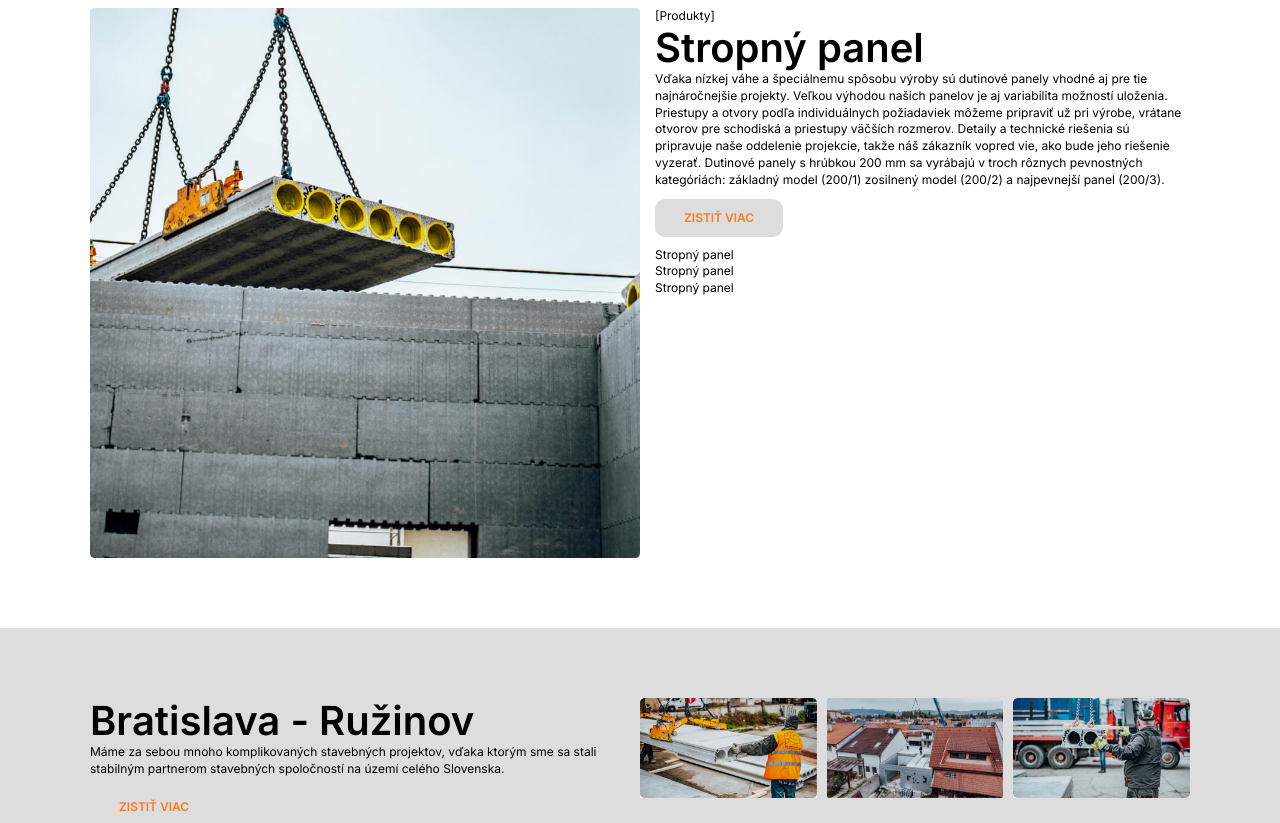
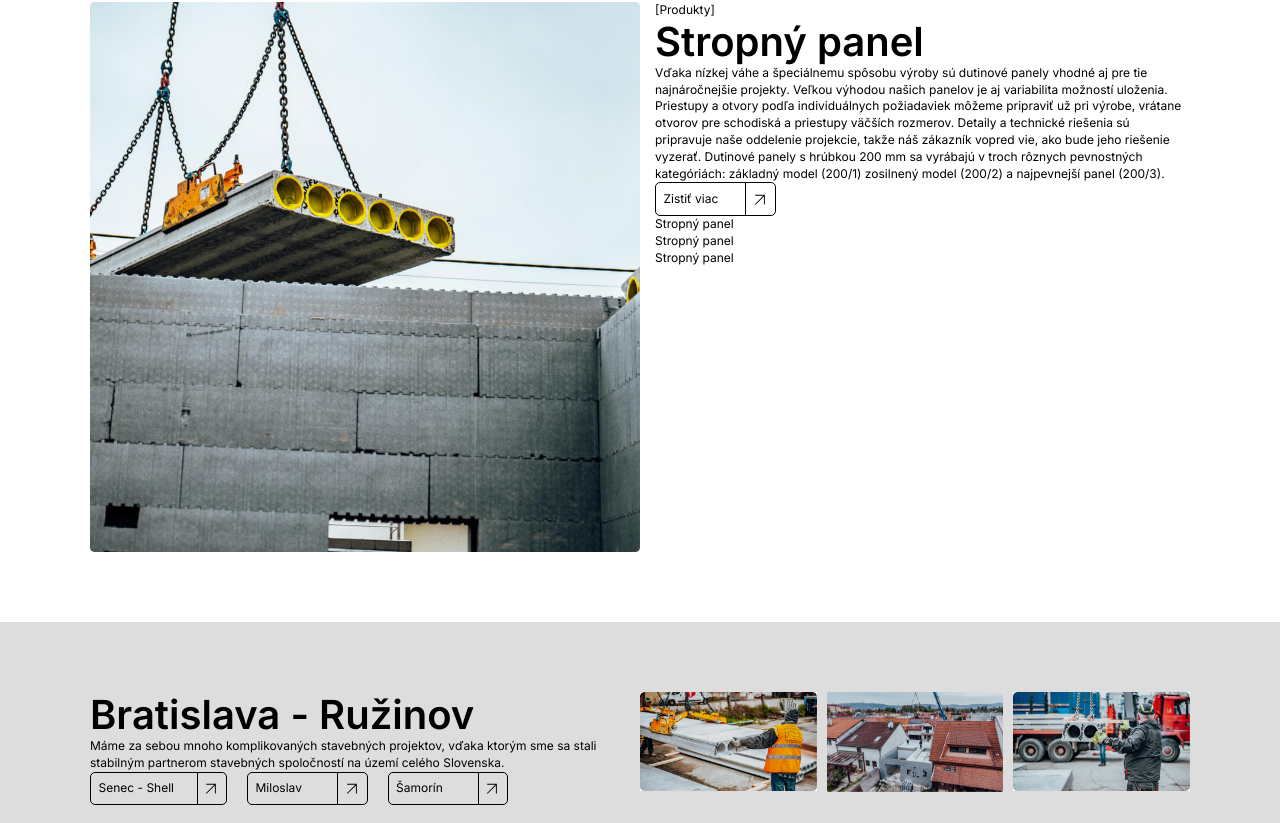
Before and after one commit to xkolumber/strop, a Next.js app: page / in a window 1280 px wide. Shown: the part 1911-2734 px from the top of the page. Built offline with nearby package versions, Linux system fonts and the light colour scheme.

Commit message:
own button element

```diff
--- /dev/null
+++ b/src/app/Components/ButtonElement.tsx
@@ -0,0 +1,30 @@
+"use client";
+import React, { useState } from "react";
+import IconArrow from "./Icons/IconArrow";
+
+interface Props {
+  text: string;
+}
+
+const ButtonElement = ({ text }: Props) => {
+  const [isHovered, setIsHovered] = useState(false);
+  return (
+    <div
+      className="flex flex-row border border-black rounded-lg items-center cursor-pointer w-fit"
+      onMouseEnter={() => setIsHovered(true)}
+      onMouseLeave={() => setIsHovered(false)}
+    >
+      <div className="flex border-black border-r h-full items-center   min-w-[90px]">
+        <p className="p-3 mr-6 line-clamp-1 whitespace-nowrap overflow-hidden">
+          {text}
+        </p>
+      </div>
+
+      <div className="p-4 flex justify-center">
+        <IconArrow isHovered={isHovered} />
+      </div>
+    </div>
+  );
+};
+
+export default ButtonElement;
--- a/src/app/Components/Footer.tsx
+++ b/src/app/Components/Footer.tsx
@@ -3,7 +3,7 @@ import React from "react";
 
 const Footer = () => {
   return (
-    <div className="main_section bg-black  ">
+    <div className="main_section bg-black  w-full">
       <div className="flex flex-col md:flex-row justify-between items-start">
         <Image
           src={"/logo.svg"}
--- a/src/app/Components/HomePageComponents/HomePageBestSolution.tsx
+++ b/src/app/Components/HomePageComponents/HomePageBestSolution.tsx
@@ -1,13 +1,11 @@
 import Image from "next/image";
 import React from "react";
+import ButtonElement from "../ButtonElement";
 
 const HomePageBestSolution = () => {
   return (
     <div className="main_section additional_padding">
-      <div
-        className="flex flex-col md:flex-row justify-between
-      "
-      >
+      <div className="flex flex-col md:flex-row justify-between mb-8">
         <h2 className="md:w-[60%]">Najlepšie riešenie pre Vašu stavbu</h2>
 
         <div className="flex flex-col md:w-[40%]">
@@ -19,13 +17,8 @@ const HomePageBestSolution = () => {
             prístup ku každému klientovi.
           </p>
           <div className="flex flex-row gap-4">
-            <button
-              className="btn btn--tertiary
-          "
-            >
-              Produkty
-            </button>
-            <button className="btn btn--tertiary">Kontaktujte nás</button>
+            <ButtonElement text="Produkty" />
+            <ButtonElement text="Kontaktujte nás" />
           </div>
         </div>
       </div>
--- a/src/app/Components/HomePageComponents/HomePageBlogSection.tsx
+++ b/src/app/Components/HomePageComponents/HomePageBlogSection.tsx
@@ -1,5 +1,6 @@
 import React from "react";
 import OneBlogSection from "../OneBlogSection";
+import ButtonElement from "../ButtonElement";
 
 const HomePageBlogSection = () => {
   return (
@@ -10,7 +11,9 @@ const HomePageBlogSection = () => {
         <OneBlogSection />
         <OneBlogSection />
       </div>
-      <button className="btn btn--secondary">Všetky blogy</button>
+      <div className="mt-8">
+        <ButtonElement text="Všetky blogy" />
+      </div>
     </div>
   );
 };
--- a/src/app/Components/HomePageComponents/HomePageBratislava.tsx
+++ b/src/app/Components/HomePageComponents/HomePageBratislava.tsx
@@ -1,5 +1,23 @@
 import React from "react";
 import Image from "next/image";
+import ButtonElement from "../ButtonElement";
+
+const zakazky = [
+  { title: "Senec - Shell" },
+  { title: "Miloslav" },
+  { title: "Šamorín" },
+  { title: "Čavoj" },
+  { title: "Nová Ves" },
+  { title: "Trnava" },
+  { title: "Púchov" },
+  { title: "Senica" },
+  { title: "Nitrianske Pravno" },
+  { title: "Veľký Biel" },
+  { title: "Piešťany" },
+  { title: "Cabaj Čápor" },
+  { title: "Nemšová" },
+  { title: "Lubina" },
+];
 
 const HomePageBratislava = () => {
   return (
@@ -11,9 +29,12 @@ const HomePageBratislava = () => {
           sme sa stali stabilným partnerom stavebných spoločností na území
           celého Slovenska.
         </p>
-        <button className="btn btn--secondary">Zistiť viac</button>
-        <button className="btn btn--secondary">Zistiť viac</button>
-        <button className="btn btn--secondary">Zistiť viac</button>
+
+        <div className="flex flex-wrap gap-8">
+          {zakazky.map((object, index) => (
+            <ButtonElement text={object.title} key={index} />
+          ))}
+        </div>
       </div>
       <div className="grid grid-cols-3 md:w-1/2 gap-4">
         <Image src={"/bratislava1.jpg"} alt="panel" width={500} height={500} />{" "}
--- a/src/app/Components/HomePageComponents/HomePageInfo.tsx
+++ b/src/app/Components/HomePageComponents/HomePageInfo.tsx
@@ -1,5 +1,6 @@
 import React from "react";
 import Image from "next/image";
+import ButtonElement from "../ButtonElement";
 
 const HomePageInfo = () => {
   return (
@@ -31,7 +32,7 @@ const HomePageInfo = () => {
             Garantujeme efektívny prístup a komplexný servis vo váš prospech.
             Naším cieľom je vaša spokojnosť.
           </p>
-          <button className="btn btn--secondary">Zistiť viac</button>
+          <ButtonElement text="Zistiť viac" />
         </div>
         <Image
           src={"/panel.jpg"}
--- a/src/app/Components/HomePageComponents/HomePagePanel.tsx
+++ b/src/app/Components/HomePageComponents/HomePagePanel.tsx
@@ -1,5 +1,6 @@
 import Image from "next/image";
 import React from "react";
+import ButtonElement from "../ButtonElement";
 
 const HomePagePanel = () => {
   return (
@@ -30,7 +31,7 @@ const HomePagePanel = () => {
             kategóriách: základný model (200/1) zosilnený model (200/2) a
             najpevnejší panel (200/3).
           </p>
-          <button className="btn btn--secondary">Zistiť viac</button>
+          <ButtonElement text="Zistiť viac" />
           <p>Stropný panel</p>
           <p>Stropný panel</p>
           <p>Stropný panel</p>
--- a/src/app/Components/HomePageComponents/HomePageTechnical.tsx
+++ b/src/app/Components/HomePageComponents/HomePageTechnical.tsx
@@ -1,5 +1,6 @@
 import React from "react";
 import Image from "next/image";
+import ButtonElement from "../ButtonElement";
 
 const HomePageTechnical = () => {
   return (
@@ -22,8 +23,8 @@ const HomePageTechnical = () => {
             Získajte úplné informácie a podrobnosti o našich produktoch. Stačí
             vyplniť e-mail a my vám zašleme dokumenty s potrebnými technickými
             špecifikáciami a detailami.
-          </p>
-          <button className="btn btn--secondary">Zistiť viac</button>
+          </p>{" "}
+          <ButtonElement text="Zistiť viac" />
         </div>
       </div>
     </div>
--- /dev/null
+++ b/src/app/Components/Icons/IconArrow.tsx
@@ -0,0 +1,27 @@
+import React from "react";
+
+interface Props {
+  isHovered: boolean;
+}
+
+const IconArrow = ({ isHovered }: Props) => {
+  return (
+    <svg
+      width="11"
+      height="11"
+      viewBox="0 0 11 11"
+      fill="none"
+      xmlns="http://www.w3.org/2000/svg"
+      className={`-ml-1 transform ${
+        isHovered ? "-rotate-45" : "rotate-0"
+      } cursor-pointer transition-transform ease-in duration-75`}
+    >
+      <path
+        d="M0.836087 10.1999L9.25745 1.77856L1.1638 1.77174L1.15904 0.840959H10.841V10.5229L9.91018 10.5181L9.91016 2.43128L1.4888 10.8526L0.836087 10.1999Z"
+        fill="black"
+      />
+    </svg>
+  );
+};
+
+export default IconArrow;
```
